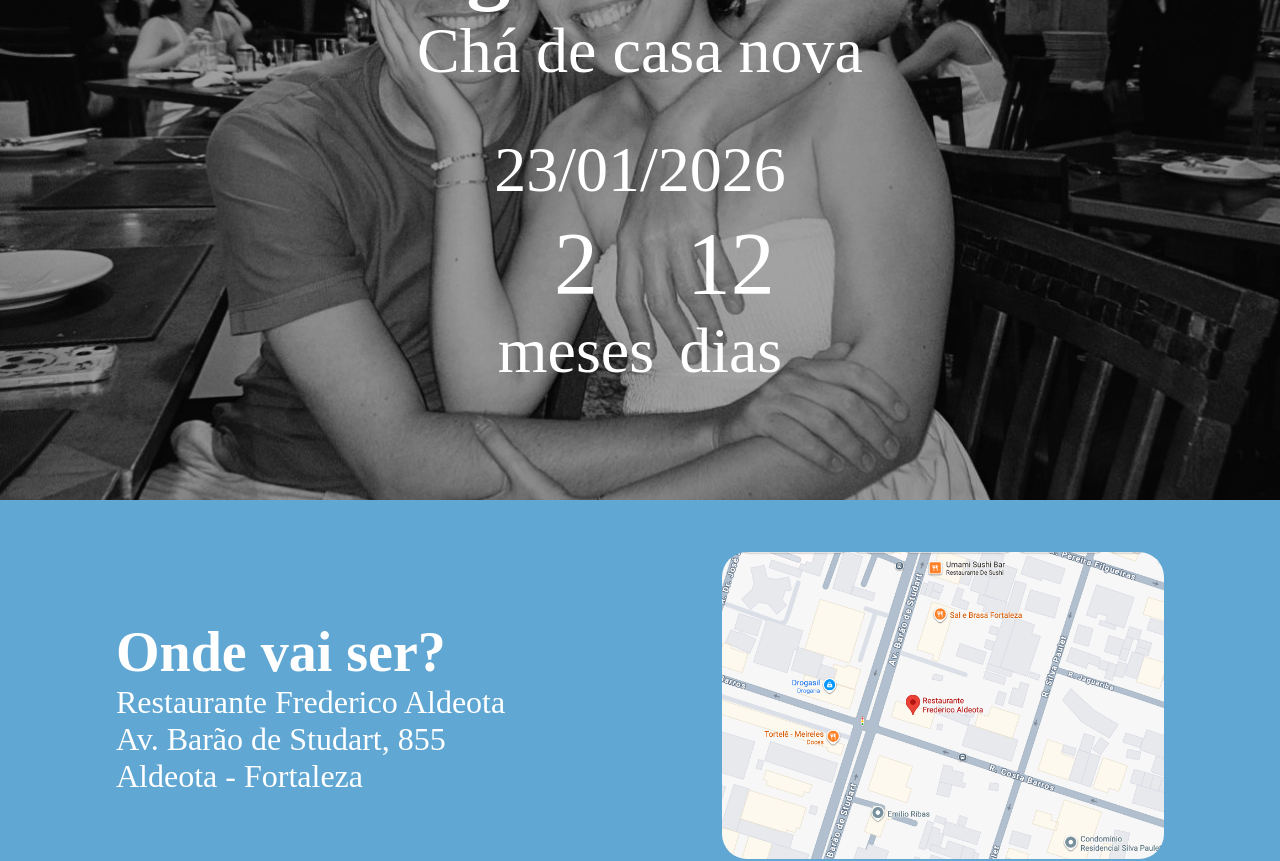
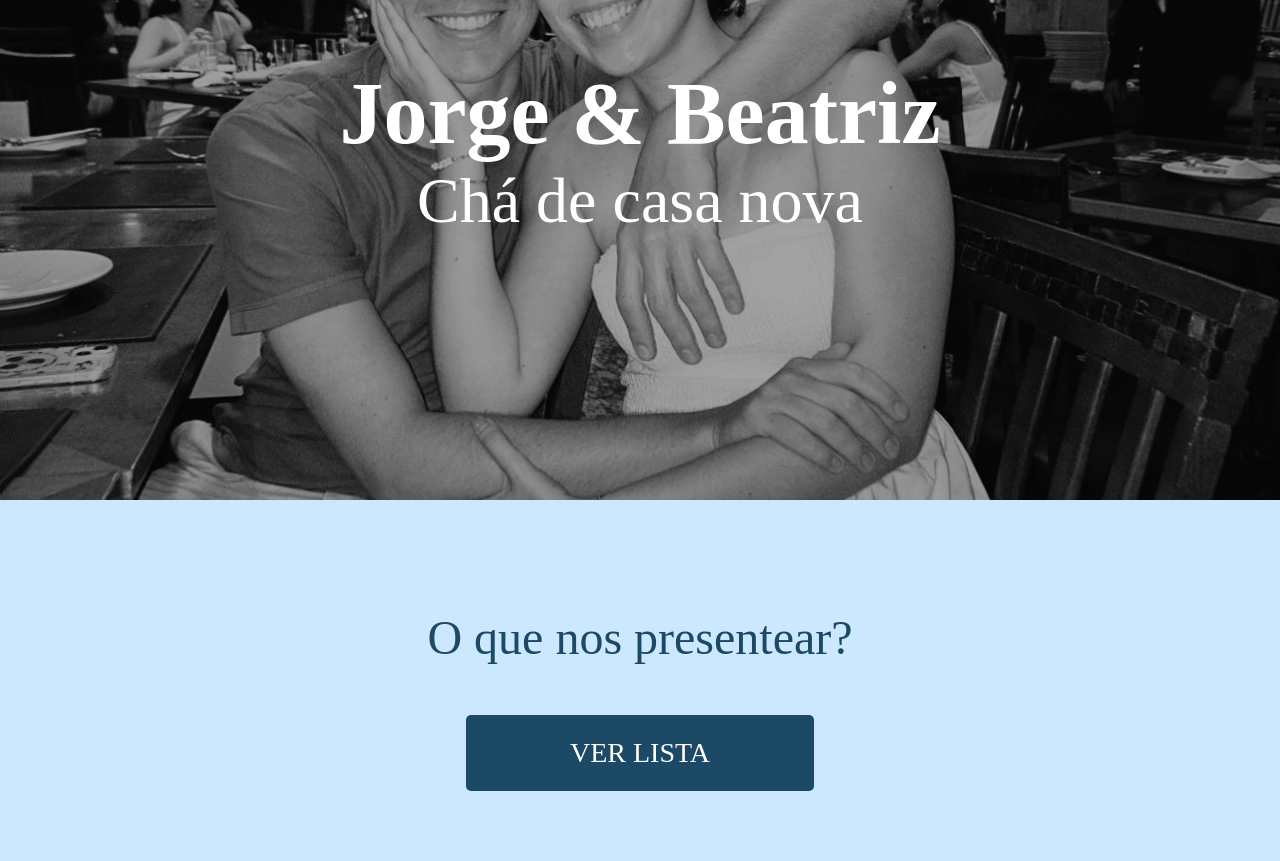
Before and after one commit to jorgejunior618/casamento-jorge-bea, a Next.js app: page /sobre-o-casamento in a window 1280 px wide. Shown: the part 300-1161 px from the top of the page. Built offline with nearby package versions, Linux system fonts and the light colour scheme; a web font is replaced by a local one.

Commit message:
fix: dados nao utilizados

```diff
--- a/src/components/views/Sobre/InfoPrincipal/index.tsx
+++ b/src/components/views/Sobre/InfoPrincipal/index.tsx
@@ -8,7 +8,7 @@ export default function InfoPrincipal() {
 
         <span>Chá de casa nova</span>
 
-        <section className={styles.data}>
+        {/* <section className={styles.data}>
           <span>23/01/2026</span>
 
           <div className={styles.contagem}>
@@ -21,7 +21,7 @@ export default function InfoPrincipal() {
               <span>dias</span>
             </div>
           </div>
-        </section>
+        </section> */}
       </div>
     </section>
   );
--- a/src/components/views/Sobre/index.tsx
+++ b/src/components/views/Sobre/index.tsx
@@ -11,7 +11,7 @@ export default function SobreView() {
   return (
     <>
       <InfoPrincipal />
-      <Local />
+      {/* <Local /> */}
       <Presentear />
       <InfoPIX />
       <Duvidas />
```
